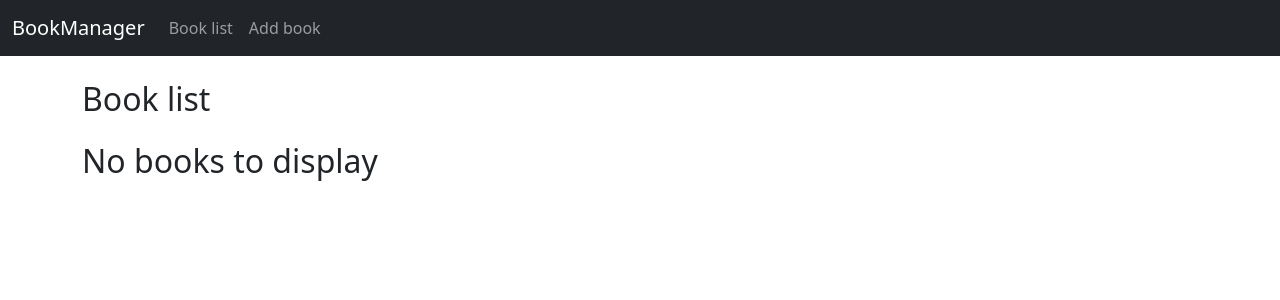
After one commit to ToJestKrzysio/BookManager, a Django app: page /books/list/ in a window 1280 px wide. The commit adds this page. Shown: the top 300 px of the page. Run offline with Django 4.2, Linux system fonts and the light colour scheme; data that the repository does not hold is empty; parts of the project's set-up code (start-up, migrations or seed data) failed here and were passed over.

Commit message:
Basic book list view without pagination and filtering

```diff
--- /dev/null
+++ b/app/books/templates/books/book_list.html
@@ -0,0 +1,31 @@
+{% extends 'base.html' %}
+
+{% block title %}
+  Book list
+{% endblock title %}
+
+{% block content %}
+  <h2 class="mb-4">Book list</h2>
+  {% for book in books %}
+    <div class="card mb-3">
+      <div class="card-header pt-3">
+        <h3><a href="{{ book.address }}">{{ book.title }}</a></h3>
+      </div>
+      <div class="card-body">
+        <p><b>Author:</b>
+          {% for author in book.authors.all %}
+            {{ author.name }},
+          {% empty %}
+            Author missing
+          {% endfor %}
+        </p>
+        <p><b>Published:</b> {{ book.publication_year|date:"Y" }}</p>
+        <p><b>Number of pages:</b> {{ book.no_pages }}</p>
+        <p><b>Language:</b> {{ book.language.name }}</p>
+        <p><b>ISBN:</b> {{ book.ISBN }}</p>
+      </div>
+    </div>
+  {% empty %}
+    <h2>No books to display</h2>
+  {% endfor %}
+{% endblock content %}
--- /dev/null
+++ b/app/books/urls.py
@@ -0,0 +1,8 @@
+from django.urls import path
+
+from . import views
+
+app_name = "books"
+urlpatterns = [
+    path("list/", views.BookListView.as_view(), name="book_list"),
+]
--- a/app/books/views.py
+++ b/app/books/views.py
@@ -1,3 +1,8 @@
-from django.shortcuts import render
+from django.views import generic
 
-# Create your views here.
+from . import models
+
+
+class BookListView(generic.ListView):
+    queryset = models.Book.objects.select_related().all()
+    context_object_name = "books"
--- a/app/config/urls.py
+++ b/app/config/urls.py
@@ -3,5 +3,6 @@ from django.urls import path, include
 
 urlpatterns = [
     path('admin/', admin.site.urls),
+    path('books/', include('books.urls')),
     path('__debug__/', include('debug_toolbar.urls')),
 ]
--- a/app/templates/base.html
+++ b/app/templates/base.html
@@ -23,7 +23,7 @@
 <body>
 <nav class="navbar navbar-expand-lg navbar-dark bg-dark">
   <div class="container-fluid">
-    <a class="navbar-brand" href="#"></a>
+    <a class="navbar-brand" href="#">BookManager</a>
     <button class="navbar-toggler" type="button" data-bs-toggle="collapse"
             data-bs-target="#navbarNavAltMarkup"
             aria-controls="navbarNavAltMarkup" aria-expanded="false"
@@ -32,7 +32,8 @@
     </button>
     <div class="collapse navbar-collapse" id="navbarNavAltMarkup">
       <div class="navbar-nav">
-        <a class="nav-link" href="#"></a>
+        <a class="nav-link" href="{% url 'books:book_list' %}">Book list</a>
+        <a class="nav-link" href="{% url 'books:book_list' %}">Add book</a>
       </div>
     </div>
   </div>
```
